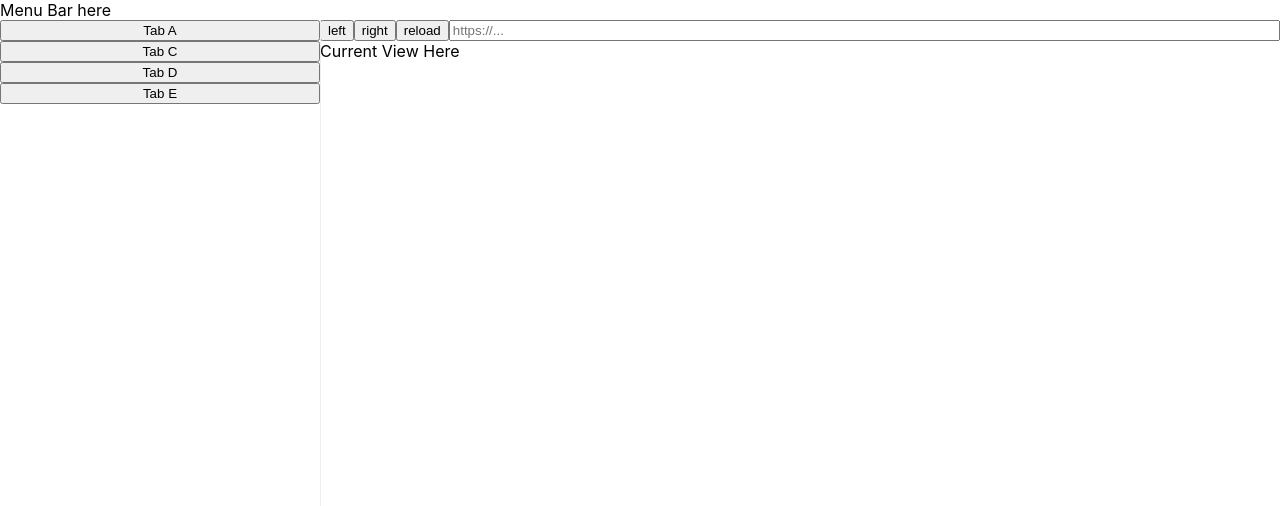
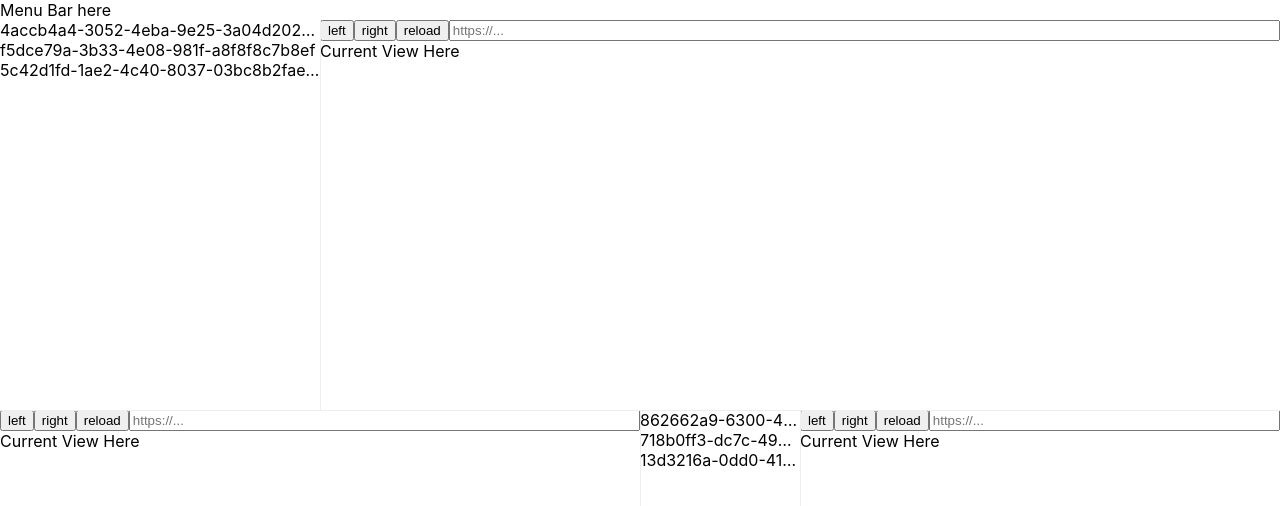
Before and after one commit to kettek/rife, a Svelte app in the folder packages/browser/: page / in a window 1280 px wide. Shown: the top 506 px of the page. Built offline with nearby package versions, Linux system fonts and the light colour scheme.

Commit message:
Define much of the structure

```diff
--- a/packages/browser/src/frontend/App.svelte
+++ b/packages/browser/src/frontend/App.svelte
@@ -1,13 +1,34 @@
 <script lang='ts'>
-  import Browser from "./Browser.svelte"
-  import Menu from "./Menu.svelte"
-  import { tabsStore } from "./stores/tabs"
+  import Menu from './Menu.svelte'
+  import { stackStore } from './stores/stacks'
+  import { navigatorStore } from './stores/navigators'
+  import { mkNavigator } from './interfaces/Navigator'
+  import { mkNavigatorStack } from './interfaces/Stack'
+  import StackContainerView from './StackContainerView.svelte'
+
+  navigatorStore.set([
+    mkNavigator(),
+    mkNavigator(),
+    mkNavigator(),
+    mkNavigator(),
+    mkNavigator(),
+    mkNavigator(),
+  ])
+
+  let stack = mkNavigatorStack($navigatorStore.filter((_,index)=>index<3).map(v=>v.uuid))
+  let substack = mkNavigatorStack([])
+  let substack2 = mkNavigatorStack($navigatorStore.filter((_,index)=>index>=3).map(v=>v.uuid))
+  stack.stack = substack
+  substack.stackDir = 'horizontal'
+  substack.stack = substack2
+
+  stackStore.set(stack)
 
 </script>
 
 <main>
   <Menu></Menu>
-  <Browser tabs={$tabsStore}></Browser>
+  <StackContainerView stack={$stackStore}></StackContainerView>
 </main>
 
 <style>
--- a/packages/browser/src/frontend/Browser.svelte
+++ /dev/null
@@ -1,40 +0,0 @@
-<script lang='ts'>
-  import BrowserView from "./BrowserView.svelte"
-  import type { Tab } from "./interfaces/Tab"
-  import SplitView from "./SplitView.svelte"
-
-  export let tabs: Tab[] = [{}, {}]
-  export let title: string = ''
-
-  let focusedTabId: string = ''
-  //$: focusedTab
-
-</script>
-
-<main>
-  {#if tabs.length <= 1}
-    <BrowserView uuid='test'></BrowserView>
-  {:else}
-    <SplitView type='horizontal' pos={25}>
-      <nav slot='a'>
-        {#each tabs as tab}
-          <button>
-            {tab.title}
-          </button>
-        {/each}
-      </nav>
-      <BrowserView slot='b' uuid='test'></BrowserView>
-    </SplitView>
-  {/if}
-</main>
-
-<style>
-  main {
-    display: grid;
-    grid-template-columns: minmax(0, 1fr);
-  }
-  nav {
-    display: flex;
-    flex-direction: column;
-  }
-</style>
--- a/packages/browser/src/frontend/BrowserView.svelte
+++ b/packages/browser/src/frontend/NavigationView.svelte
@@ -1,7 +1,3 @@
-<script lang='ts'>
-  export let uuid: string = ''
-</script>
-
 <main>
   <nav>
     <button>left</button>
--- /dev/null
+++ b/packages/browser/src/frontend/StackContainerView.svelte
@@ -0,0 +1,21 @@
+<script lang='ts'>
+  import StackView from './StackView.svelte'
+
+  import type { NavigatorStack } from './interfaces/Stack'
+  import SplitView from './SplitView.svelte'
+
+
+  export let stack: NavigatorStack
+</script>
+
+{#if !stack.stack}
+  <StackView stack={stack}></StackView>
+{:else}
+  <SplitView type={stack.stackDir} pos={stack.stackPos}>
+    <StackView slot='a' stack={stack}></StackView>
+    <svelte:self stack={stack.stack} slot='b'/>
+  </SplitView>
+{/if}
+
+<style>
+</style>
--- /dev/null
+++ b/packages/browser/src/frontend/StackView.svelte
@@ -0,0 +1,22 @@
+<script lang='ts'>
+  import type { NavigatorStack } from './interfaces/Stack'
+  import TabsView from './TabsView.svelte'
+  import SplitView from './SplitView.svelte'
+  import NavigationView from './NavigationView.svelte'
+
+  export let stack: NavigatorStack
+</script>
+
+<main>
+  {#if stack.navigatorUUIDs.length > 1}
+    <SplitView type='horizontal' pos={25}>
+      <TabsView slot='a' bind:uuids={stack.navigatorUUIDs}></TabsView>
+      <NavigationView slot='b'></NavigationView>
+    </SplitView>
+  {:else}
+    <NavigationView slot='b'></NavigationView>
+  {/if}
+</main>
+
+<style>
+</style>
--- /dev/null
+++ b/packages/browser/src/frontend/TabsView.svelte
@@ -0,0 +1,84 @@
+<script lang='ts'>
+  export let uuids: string[]
+  import { dragCount } from './stores/tabs'
+
+  let pendingDragCount = 0
+  function handleDragStart(e: DragEvent) {
+    if (!e.dataTransfer || !e.target) return
+    e.dataTransfer.dropEffect = 'move'
+    e.dataTransfer.setData('text', e.target.dataset.tabuuid)
+    pendingDragCount = $dragCount+1
+  }
+  function handleDragEnd(e: DragEvent) {
+    if (!e.dataTransfer || !e.target) return
+    console.log('drag end')
+    if (pendingDragCount === $dragCount) {
+      console.log('successful drop! remove from ourself?')
+    }
+  }
+  //
+  function handleDragEnter(e: DragEvent) {
+    console.log('drag enter')
+  }
+  function handleDragLeave(e: DragEvent) {
+    console.log('drag leave')
+  }
+  function handleDrop(e: DragEvent) {
+    let uuid = e.dataTransfer?.getData('text')
+    if (!uuid) return
+    e.preventDefault()
+    console.log('drop', uuid, 'at somewhere in list')
+
+    if (uuids.includes(uuid)) {
+      console.log('is from ourself')
+    } else {
+      console.log('is to external')
+      $dragCount++
+    }
+  }
+
+  function handleTabDrop(e: DragEvent) {
+    let uuid = e.dataTransfer?.getData('text')
+    if (!uuid) return
+    e.preventDefault()
+    e.stopPropagation()
+    console.log('drop', uuid, ' on/after', e.target.dataset.tabuuid)
+    if (uuids.includes(uuid)) {
+      console.log('is from ourself')
+    } else {
+      console.log('is to external')
+      $dragCount++
+    }
+  }
+</script>
+
+<main
+  on:dragenter={handleDragEnter}
+  on:dragleave={handleDragLeave}
+  on:drop={handleDrop}
+  ondragover='return false'
+>
+  {#each uuids as uuid}
+    <div
+      data-tabUUID={uuid}
+      draggable=true
+      on:dragstart={handleDragStart}
+      on:dragend={handleDragEnd}
+      on:drop={handleTabDrop}
+    >
+      {uuid}
+    </div>
+  {/each}
+</main>
+
+<style>
+  main {
+    display: flex;
+    flex-direction: column;
+  }
+  div {
+    overflow: hidden;
+    white-space: nowrap;
+    text-overflow: ellipsis;
+  }
+</style>
--- /dev/null
+++ b/packages/browser/src/frontend/interfaces/Navigator.ts
@@ -0,0 +1,20 @@
+import { v4 } from 'uuid'
+
+export interface History {
+  location: string
+  title: string
+  favicon: string // Base64 encoded version of the favicon, used for navigation history popup.
+}
+
+export interface Navigator {
+  uuid: string
+  history: History[]
+  activeHistoryPosition: number
+}
+export function mkNavigator(): Navigator {
+  return {
+    uuid: v4(),
+    history: [],
+    activeHistoryPosition: 0,
+  }
+}
--- /dev/null
+++ b/packages/browser/src/frontend/interfaces/Stack.ts
@@ -0,0 +1,19 @@
+import { v4 } from 'uuid'
+
+export interface NavigatorStack {
+  uuid: string
+  navigatorUUIDs: string[]
+  stackDir: 'vertical' | 'horizontal'
+  stackPos: number
+  stack: NavigatorStack | undefined
+}
+
+export function mkNavigatorStack(navigatorUUIDs: string[]): NavigatorStack {
+  return {
+    uuid: v4(),
+    navigatorUUIDs,
+    stackDir: 'vertical',
+    stackPos: 50,
+    stack: undefined
+  }
+}
--- a/packages/browser/src/frontend/interfaces/Tab.ts
+++ /dev/null
@@ -1,4 +0,0 @@
-export interface Tab {
-  title: string
-  // channel: TabChannel
-}
--- /dev/null
+++ b/packages/browser/src/frontend/stores/navigators.ts
@@ -0,0 +1,5 @@
+import { writable } from 'svelte/store'
+import type { Navigator } from '../interfaces/Navigator'
+
+export const navigatorStore = writable<Navigator[]>([
+])
--- /dev/null
+++ b/packages/browser/src/frontend/stores/stacks.ts
@@ -0,0 +1,6 @@
+import { writable } from 'svelte/store'
+import { mkNavigatorStack, NavigatorStack } from '../interfaces/Stack'
+
+export const stackStore = writable<NavigatorStack>(
+  mkNavigatorStack([])
+)
--- a/packages/browser/src/frontend/stores/tabs.ts
+++ b/packages/browser/src/frontend/stores/tabs.ts
@@ -1,18 +1,3 @@
-import type { Tab } from '../interfaces/Tab'
+import { writable } from 'svelte/store';
 
-import { writable } from 'svelte/store'
-
-export const tabsStore = writable<Tab[]>([
-  {
-    title: 'Tab A',
-  },
-  {
-    title: 'Tab C',
-  },
-  {
-    title: 'Tab D',
-  },
-  {
-    title: 'Tab E',
-  },
-])
+export const dragCount = writable(0);
```
